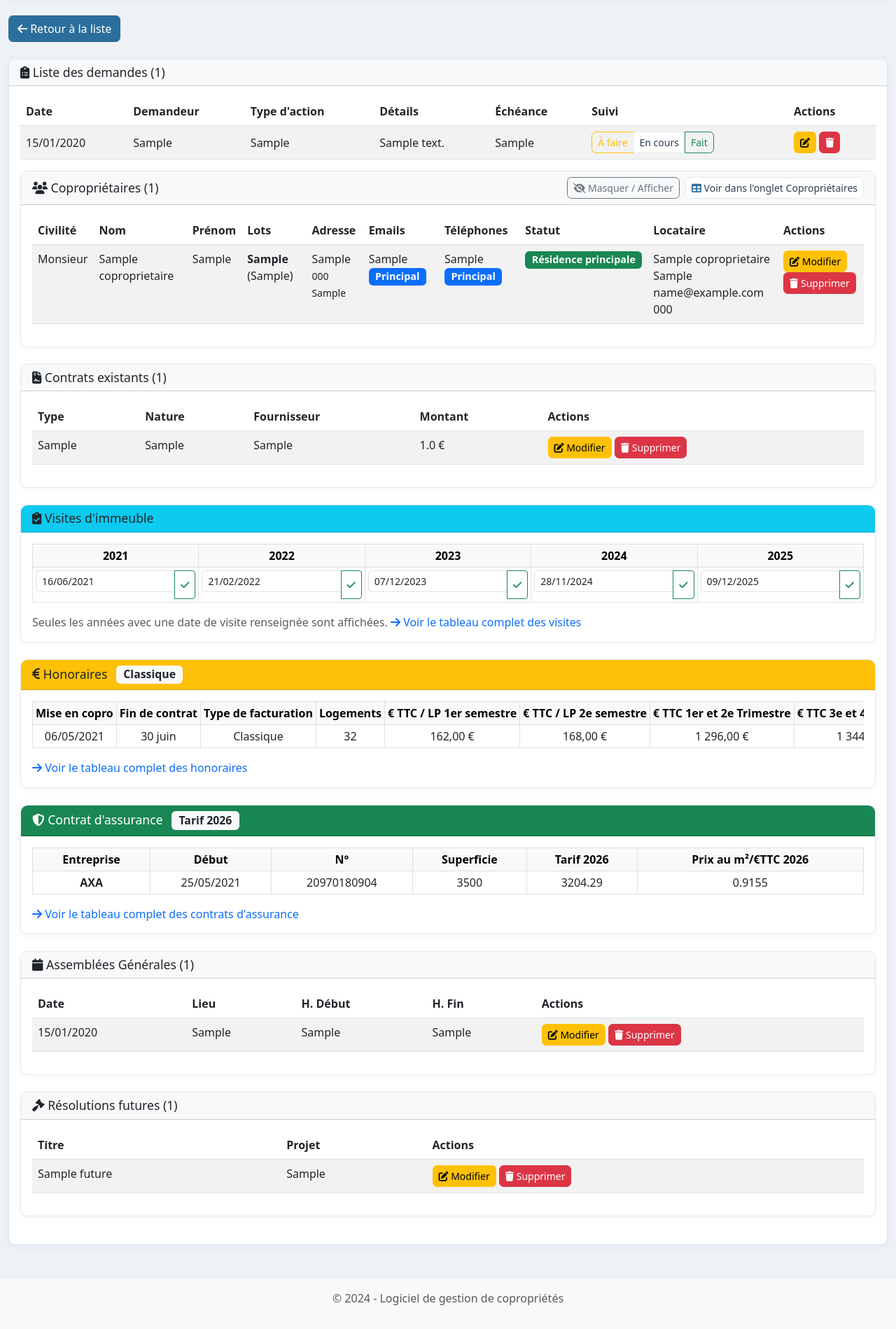
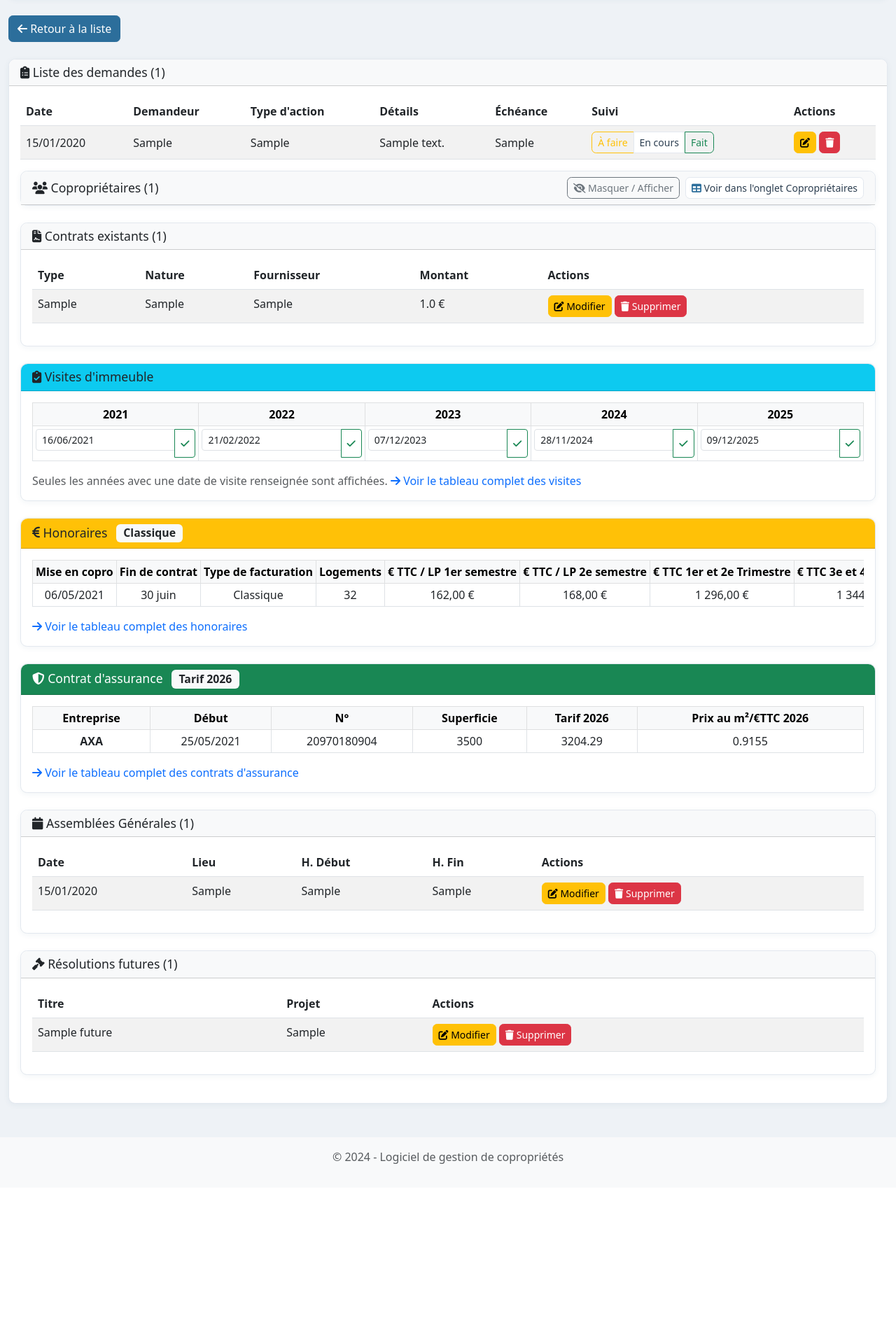
Before and after one commit to Keko-creator/copro_manager, a Flask app: page /copropriete/1 in a window 1280 px wide. Shown: the part 769-2668 px from the top of the page at 70% size. After the commit the page ends 2432 px from the top, so only its background shows below. Run offline with Flask 3, Linux system fonts and the light colour scheme; tables that the repository leaves empty hold one stand-in row (values such as "Sample post").

Commit message:
Fiche copropriété : liste des copropriétaires masquée par défaut
Co-authored-by: Keko-creator <Keko-creator@users.noreply.github.com>

```diff
--- a/copro_manager/templates/copropriete.html
+++ b/copro_manager/templates/copropriete.html
@@ -206,7 +206,7 @@
     <div class="card-header bg-light d-flex justify-content-between align-items-center">
         <h3><i class="fas fa-users"></i> Copropriétaires ({{ coproprietaires|length }})</h3>
         <div class="d-flex gap-2">
-            <button type="button" class="btn btn-sm btn-outline-secondary" data-bs-toggle="collapse" data-bs-target="#coproprietairesCollapse" aria-expanded="true" aria-controls="coproprietairesCollapse">
+            <button type="button" class="btn btn-sm btn-outline-secondary" data-bs-toggle="collapse" data-bs-target="#coproprietairesCollapse" aria-expanded="false" aria-controls="coproprietairesCollapse">
                 <i class="fas fa-eye-slash"></i> Masquer / Afficher
             </button>
             <a href="{{ url_for('coproprietaires_page', copro=copropriete.numero) }}" class="btn btn-sm btn-outline-primary">
@@ -214,7 +214,7 @@
             </a>
         </div>
     </div>
-    <div class="collapse show" id="coproprietairesCollapse">
+    <div class="collapse" id="coproprietairesCollapse">
     <div class="card-body">
         <div class="table-responsive">
             <table class="table table-striped">
```
